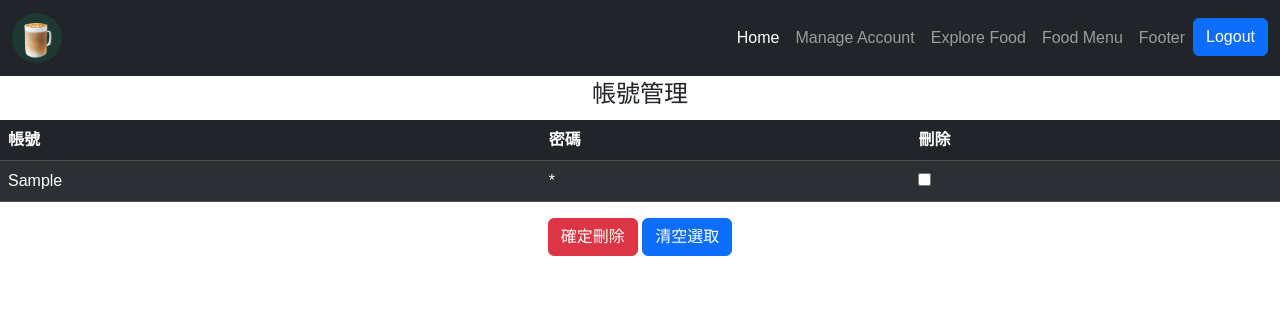
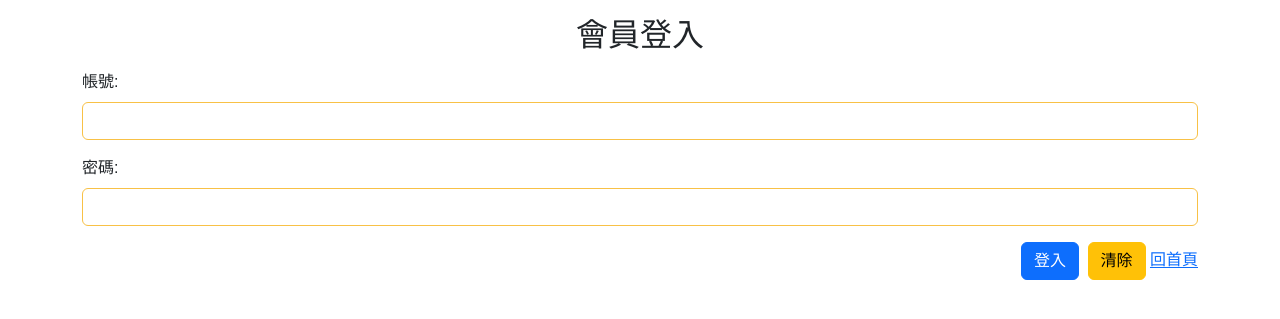
Before and after one commit to blackmutton/project20240714, a PHP site: page /admin.php in a window 1280 px wide. Shown: the top 319 px of the page. Run offline with PHP 8.4, Linux system fonts and the light colour scheme; tables that the repository leaves empty or names only in its code hold one stand-in row (values such as "Sample post").

Commit message:
限制可登入後台使用者

```diff
--- a/admin.php
+++ b/admin.php
@@ -1,5 +1,13 @@
 <?php
 include "./api/db.php";
+if (isset($_POST['acc'])) {
+    if ($_POST['acc'] == "admin" && $_POST['pw'] == '1234') {
+      $_SESSION['login'] = 1;
+    } else {
+      $error = "帳號或密碼錯誤";
+    }
+  }
+
 ?>
 <!DOCTYPE html>
 <html lang="en">
@@ -20,44 +28,8 @@ include "./api/db.php";
 </head>
 
 <body>
-    <!-- navbar start -->
-    <nav class="navbar navbar-expand-sm bg-dark navbar-dark text-center">
-        <div class="container-fluid">
-            <a class="navbar-brand" href="index.php">
-                <img src="./images/01.jpg" alt="Logo" style="width:50px;" class="rounded-pill">
-            </a>
-            <ul class="navbar-nav">
-                <li class="nav-item">
-                    <a class="nav-link active" href="index.php">Home</a>
-                </li>
-                <li class="nav-item">
-                    <a class="nav-link" href="?do=user">Manage Account</a>
-                </li>
-                <li class="nav-item">
-                    <a class="nav-link" href="?do=explore">Explore Food</a>
-                </li>
-                <li class="nav-item">
-                    <a class="nav-link" href="?do=menu">Food Menu</a>
-                </li>
-                <li class="nav-item">
-                    <a class="nav-link" href="?do=footer">Footer</a>
-                </li>
-                <li class="nav-item">
-                <button onclick="location.href='./api/logout.php'" class='btn btn-primary'>Logout</button>
-                </li>
-            </ul>
-
-        </div>
-    </nav>
-    <!-- navbar end -->
     <?php
-    $do=$_GET['do']??'user';
-    $file="./backend/{$do}.php";
-    if(file_exists($file)){
-        include $file;
-    }else{
-        include "./backend/user.php";
-    }
+    include "backend/main.php";
     ?>
 </body>
 
--- a/api/chk_pwd.php
+++ b/api/chk_pwd.php
@@ -6,6 +6,9 @@ $chk=$User->count($_POST);
 if($chk){
     $_SESSION['user']=$_POST['acc'];
 }
+if($_POST['acc'] == "admin" && $_POST['pw'] == '1234') {
+    $_SESSION['login'] = 1;
+  }
 
 echo $chk;
 ?>
--- a/api/logout.php
+++ b/api/logout.php
@@ -2,5 +2,6 @@
 include "db.php";
 
 unset($_SESSION['user']);
+unset($_SESSION['login']);
 to("../index.php");
 ?>
--- /dev/null
+++ b/backend/main.php
@@ -0,0 +1,73 @@
+<?php
+if (isset($_SESSION['login'])) {
+
+?>
+
+<!-- navbar start -->
+<nav class="navbar navbar-expand-sm bg-dark navbar-dark text-center">
+        <div class="container-fluid">
+            <a class="navbar-brand" href="index.php">
+                <img src="./images/01.jpg" alt="Logo" style="width:50px;" class="rounded-pill">
+            </a>
+            <ul class="navbar-nav">
+                <li class="nav-item">
+                    <a class="nav-link active" href="index.php">Home</a>
+                </li>
+                <li class="nav-item">
+                    <a class="nav-link" href="?do=user">Manage Account</a>
+                </li>
+                <li class="nav-item">
+                    <a class="nav-link" href="?do=explore">Explore Food</a>
+                </li>
+                <li class="nav-item">
+                    <a class="nav-link" href="?do=menu">Food Menu</a>
+                </li>
+                <li class="nav-item">
+                    <a class="nav-link" href="?do=footer">Footer</a>
+                </li>
+                <li class="nav-item">
+                <button onclick="location.href='./api/logout.php'" class='btn btn-primary'>Logout</button>
+                </li>
+            </ul>
+
+        </div>
+    </nav>
+    <!-- navbar end -->
+    <?php
+    $do=$_GET['do']??'user';
+    $file="./backend/{$do}.php";
+    if(file_exists($file)){
+        include $file;
+    }else{
+        include "./backend/user.php";
+    }
+    ?>
+
+<?php
+} else {
+    if (isset($error)) {
+        echo "<div style='color:red;text-align:center'>$error</div>";
+    }
+?>
+<div class="container mt-3">
+  <h2 class=text-center>會員登入</h2>
+  <form action="?" method='post'>
+    <div class="mt-3">
+      <label class="form-label" for="acc">帳號:</label>
+      <input class="form-control" type="text" name="acc" id="acc">
+    </div>
+    <div class="mt-3">
+      <label class="form-label" for="acc">密碼:</label>
+      <input class="form-control" type="password" name="pw" id="pw" class="form-control" >
+    </div>
+    <div class="mt-3 text-end">
+
+    <input type="submit"  class="btn btn-primary mx-1" value="登入">
+    <input type="reset" class="btn btn-warning" value="清除">
+        <a href="index.php">回首頁</a>
+    </div>
+</form>
+</div>
+<?php
+}
+?>
```
